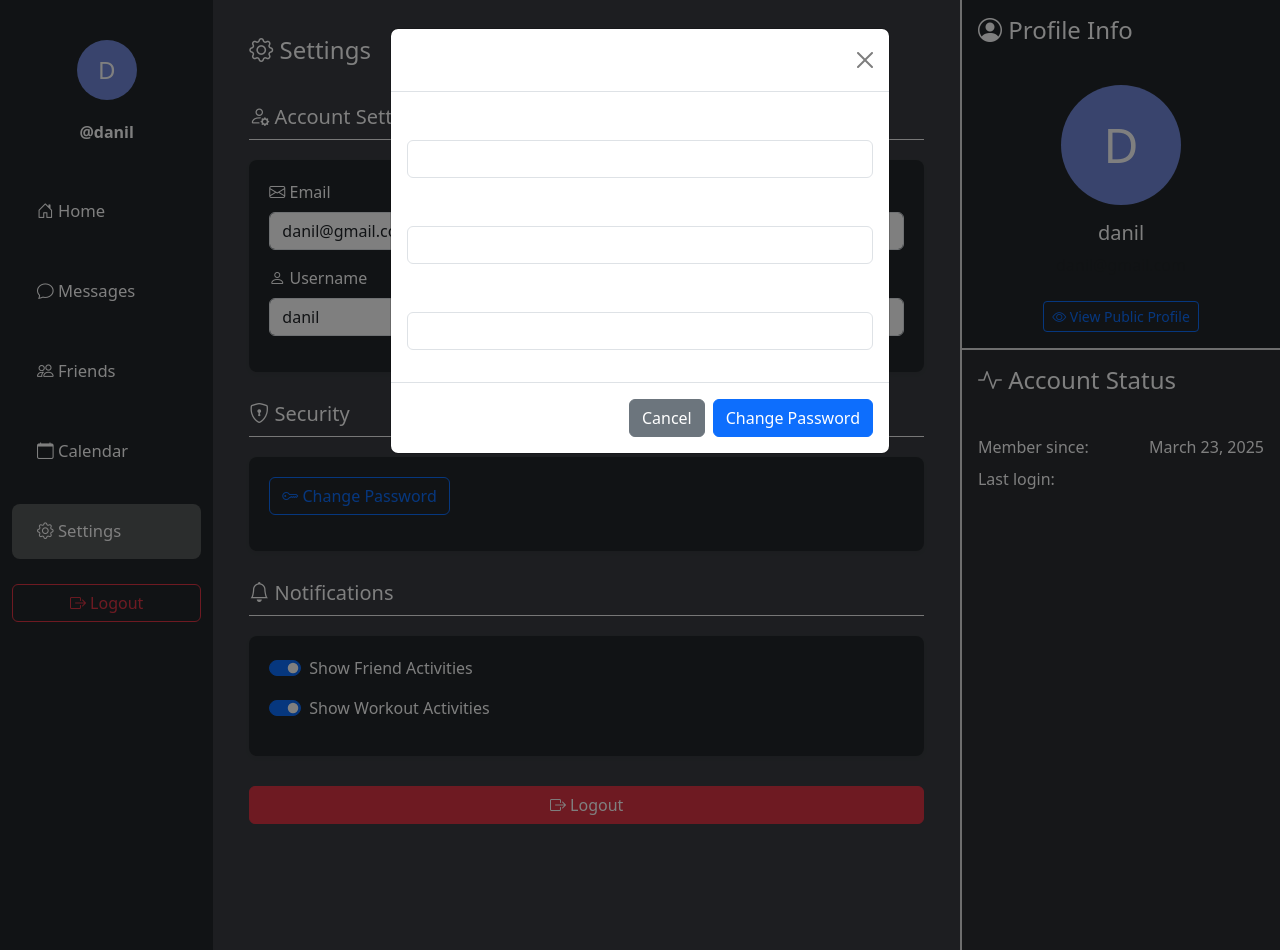
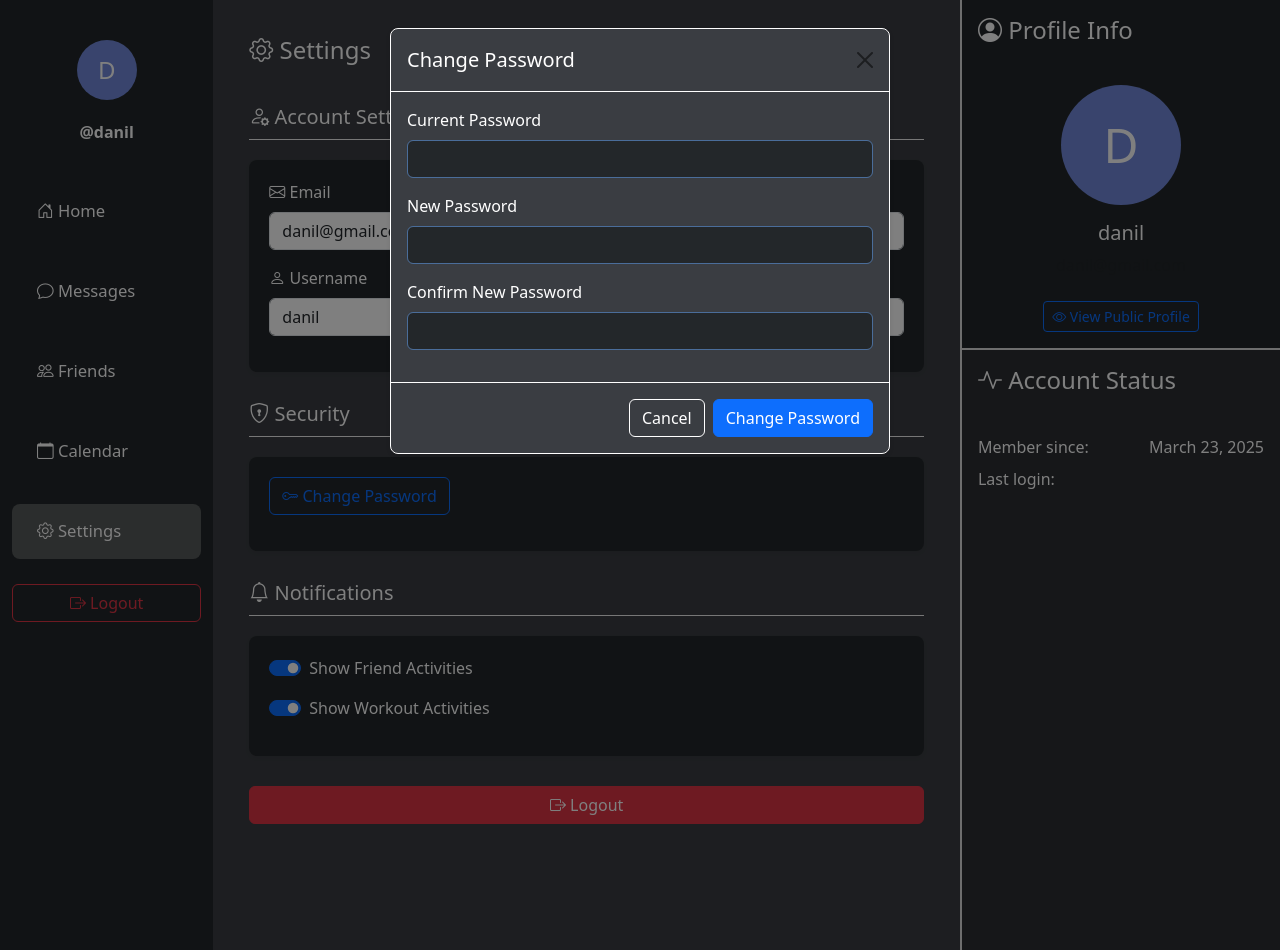
Before and after one commit to DanilSaitov/workout-sharing-app, a Django app: page /settings/ in a window 1280 px wide, after a click on "Change Password". Run offline with Django 5.2, Linux system fonts and the light colour scheme; a user stored in the database is signed in.

Commit message:
visual errors fixed

```diff
--- a/templates/calendar.html
+++ b/templates/calendar.html
@@ -48,7 +48,7 @@
 <!-- Modal for workout details -->
 <div class="modal fade" id="workoutModal" tabindex="-1" aria-labelledby="workoutModalLabel" aria-hidden="true">
     <div class="modal-dialog">
-        <div class="modal-content">
+        <div style="background-color: #23272A;" class="modal-content">
             <div class="modal-header">
                 <h5 class="modal-title" id="workoutModalLabel">Workout Details</h5>
                 <button type="button" class="btn-close" data-bs-dismiss="modal" aria-label="Close"></button>
--- a/templates/login_register.html
+++ b/templates/login_register.html
@@ -97,7 +97,7 @@
 
             <div class="auth-header">
                 <h2>{% if page == 'login' %}Login{% else %}Register{% endif %}</h2>
-                <p class="text-muted">{% if page == 'login' %}Welcome back!{% else %}Join our fitness community{% endif %}</p>
+                <p class="white">{% if page == 'login' %}Welcome back!{% else %}Join our fitness community{% endif %}</p>
             </div>
 
             {% if page == 'login' %}
@@ -115,7 +115,7 @@
                     <i class="bi bi-box-arrow-in-right"></i> Login
                 </button>
                 <p class="text-center">
-                    Don't have an account? <a href="{% url 'register' %}" class="text-decoration-none text-white">Register</a>
+                    Don't have an account? <a href="{% url 'register' %}" class="text-white">Register</a>
                 </p>
             </form>
             {% else %}
@@ -144,7 +144,7 @@
                     <i class="bi bi-person-plus"></i> Register
                 </button>
                 <p class="text-center">
-                    Already have an account? <a href="{% url 'login' %}" class="text-decoration-none text-white">Login</a>
+                    Already have an account? <a href="{% url 'login' %}" class="text-white">Login</a>
                 </p>
             </form>
             {% endif %}
--- a/templates/profile.html
+++ b/templates/profile.html
@@ -199,7 +199,7 @@
                         {% if profile_user.bio %}
                             {{ profile_user.bio }}
                         {% else %}
-                            <p class="text-muted">No bio available.</p>
+                            <p class="text-white">No bio available.</p>
                         {% endif %}
                     </div>
 
@@ -237,7 +237,7 @@
                                 </div>
                             {% endfor %}
                         {% else %}
-                            <p class="text-muted">No friends yet.</p>
+                            <p class="text-white">No friends yet.</p>
                         {% endif %}
                     </div>
                 </div>
@@ -259,7 +259,7 @@
                                 </div>
                             {% endfor %}
                         {% else %}
-                            <p class="text-muted">No recent activity.</p>
+                            <p class="text-white">No recent activity.</p>
                         {% endif %}
                     </div>
                 </div>
--- a/templates/settings.html
+++ b/templates/settings.html
@@ -168,30 +168,30 @@
     <!-- Password Change Modal -->
     <div class="modal fade" id="changePasswordModal" tabindex="-1" aria-labelledby="changePasswordModalLabel" aria-hidden="true">
         <div class="modal-dialog">
-            <div class="modal-content">
-                <div class="modal-header">
+            <div class="modal-content" style="background-color: #3A3D42; color: #ffffff; border-radius: 8px; box-shadow: 0 2px 4px rgba(0, 0, 0, 0.1); border: 1px solid #ffffff;"> <!-- White border -->
+                <div class="modal-header" style="border-bottom: 1px solid #ffffff;"> <!-- White border -->
                     <h5 class="modal-title" id="changePasswordModalLabel">Change Password</h5>
-                    <button type="button" class="btn-close" data-bs-dismiss="modal" aria-label="Close"></button>
+                    <button type="button" class="btn-close btn-outline-secondary" data-bs-dismiss="modal" aria-label="Close" style="color: #ffffff;"></button>
                 </div>
                 <form method="POST" action="{% url 'settings' %}">
                     {% csrf_token %}
                     <div class="modal-body">
                         <div class="mb-3">
                             <label for="old_password" class="form-label">Current Password</label>
-                            <input type="password" class="form-control" id="old_password" name="old_password" required>
+                            <input type="password" class="form-control" id="old_password" name="old_password" required style="background-color: #23272A; color: #ffffff; border: 1px solid #4A6D9A;">
                         </div>
                         <div class="mb-3">
                             <label for="new_password1" class="form-label">New Password</label>
-                            <input type="password" class="form-control" id="new_password1" name="new_password1" required>
+                            <input type="password" class="form-control" id="new_password1" name="new_password1" required style="background-color: #23272A; color: #ffffff; border: 1px solid #4A6D9A;">
                         </div>
                         <div class="mb-3">
                             <label for="new_password2" class="form-label">Confirm New Password</label>
-                            <input type="password" class="form-control" id="new_password2" name="new_password2" required>
+                            <input type="password" class="form-control" id="new_password2" name="new_password2" required style="background-color: #23272A; color: #ffffff; border: 1px solid #4A6D9A;">
                         </div>
                         <input type="hidden" name="password" value="change">
                     </div>
-                    <div class="modal-footer">
-                        <button type="button" class="btn btn-secondary" data-bs-dismiss="modal">Cancel</button>
+                    <div class="modal-footer" style="border-top: 1px solid #ffffff;"> <!-- White border -->
+                        <button type="button" class="btn btn-outline-secondary" data-bs-dismiss="modal" style="color: #ffffff; border-color: #ffffff;">Cancel</button> <!-- White text -->
                         <button type="submit" class="btn btn-primary">Change Password</button>
                     </div>
                 </form>
```
Also changed, not shown: db.sqlite3.
